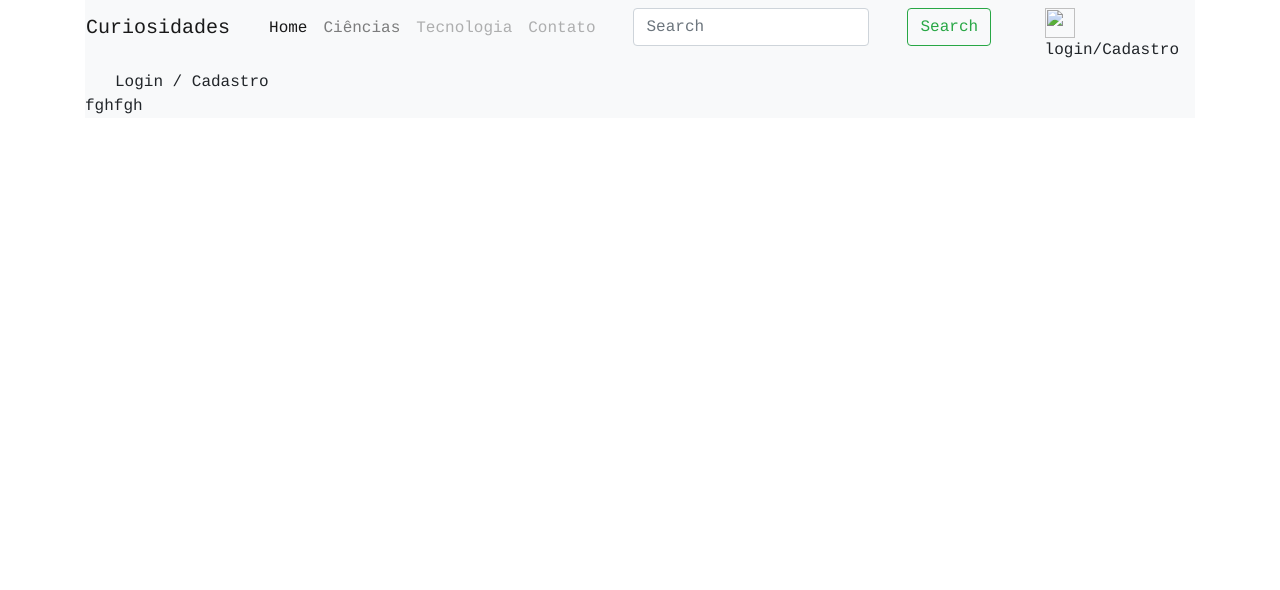
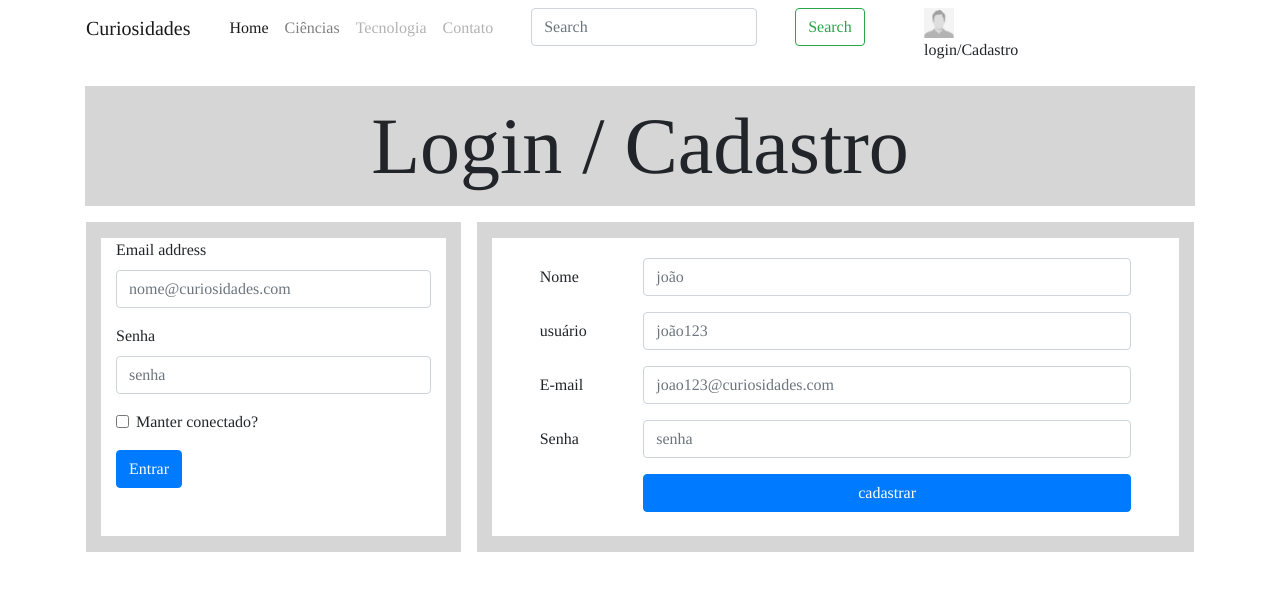
Before and after one commit to MarquesCleiton/site-html, a plain HTML site: page Com bootstrap/assets/html/formulario.html in a window 1280 px wide. Drawn offline with nearby package versions, Linux system fonts and the light colour scheme.

Commit message:
site atualizado

```diff
--- a/Com bootstrap/assets/css/style.css
+++ b/Com bootstrap/assets/css/style.css
@@ -2,3 +2,20 @@
     padding: 0%;
     margin: 0%;
 }
+
+.corDeFundo{
+    background-color:#d6d6d6;
+}
+.formulario{
+    background-color:#ffffff;
+}
+
+.formatoTexto{
+    font-family: "Bookman Old Style", Times, serif;
+}
+
+.titulo{
+    text-align: center;
+    font-family: "Bookman Old Style", Times, serif;
+    font-size: 80px;
+}
--- a/Com bootstrap/assets/html/formulario.html
+++ b/Com bootstrap/assets/html/formulario.html
@@ -14,15 +14,15 @@
         integrity="sha384-ggOyR0iXCbMQv3Xipma34MD+dH/1fQ784/j6cY/iJTQUOhcWr7x9JvoRxT2MZw1T" crossorigin="anonymous">
 
     <link rel="stylesheet" type="text/css" href="../css/style.css">
-    <title>Curiosidades</title>
+    <title>Formulário</title>
 </head>
 
 <body>
 
-    <div class="container" style="font-family:courier,comic-sans,helvetica;">
+    <div class="container formatoTexto">
 
         <header>
-            <nav class="navbar navbar-expand-lg navbar-light bg-light">
+            <nav class="navbar navbar-expand-lg navbar-light">
                 <div class="row">
 
                     <a class="navbar-brand" href="#">Curiosidades</a>
@@ -60,55 +60,82 @@
                     </div>
 
                     <div class="col">
-                        <img src="assets/image/user.jpg" alt="" width="30px" height="30px">
+                        <img src="../image/user.jpg" alt="" width="30px" height="30px">
                         login/Cadastro
                     </div>
                 </div>
             </nav>
         </header>
 
-        <div class="container bg-light">
+        <div class="container corDeFundo mt-3 mb-3 mr-5">
             <div>
-                <div class="col">
+                <div class="col titulo corDeFundo mt-3 mb-3">
                     Login / Cadastro
                 </div>
             </div>
         </div>
 
-        <div class="containe bg-light">
-            fghfgh
-            <!-- <div class="row">
-                <div class="col-4 mr-3 bg-light">
-                    sadsad
+        <div class="containe ml-3">
+            <div class="row">
+                <div class="col-4 corDeFundo mr-3 mr-3">
 
-                    <div class="container" style="background-color:white">
-                        <form >
+                    <div class="container formulario">
+                        <form class="mt-3 mb-3">
                             <div class="form-group">
                                 <label for="exampleInputEmail1">Email address</label>
                                 <input type="email" class="form-control" id="exampleInputEmail1"
-                                    aria-describedby="emailHelp" placeholder="Enter email">
-                                <small id="emailHelp" class="form-text text-muted">We'll never share your email with
-                                    anyone else.</small>
+                                    aria-describedby="emailHelp" placeholder="nome@curiosidades.com">
                             </div>
                             <div class="form-group">
-                                <label for="exampleInputPassword1">Password</label>
+                                <label for="exampleInputPassword1">Senha</label>
                                 <input type="password" class="form-control" id="exampleInputPassword1"
-                                    placeholder="Password">
+                                    placeholder="senha">
                             </div>
                             <div class="form-group form-check">
                                 <input type="checkbox" class="form-check-input" id="exampleCheck1">
-                                <label class="form-check-label" for="exampleCheck1">Check me out</label>
+                                <label class="form-check-label" for="exampleCheck1">Manter conectado?</label>
                             </div>
-                            <button type="submit" class="btn btn-primary">Submit</button>
+                            <button type="submit" class="btn btn-primary mb-5">Entrar</button>
                         </form>
+                    </div>
+
                 </div>
-                <div class="col bg-light">
-                    dfdfg-->
+                <div class="col corDeFundo mr-3">
+                    <form>
+                        <div class="containe formulario mt-3 pr-5 pl-5 pt-1 ">
+                            <div class="form-group row mt-3">
+                                <label for="inputEmail3" class="col col-form-label ">Nome</label>
+                                <div class="col-sm-10">
+                                    <input type="email" class="form-control" id="inputEmail3" placeholder="joão">
+                                </div>
+                            </div>
+                            <div class="form-group row">
+                                <label for="inputPassword3" class="col col-form-label">usuário</label>
+                                <div class="col-sm-10">
+                                    <input type="password" class="form-control" id="inputPassword3"
+                                        placeholder="joão123">
+                                </div>
+                            </div>
+                            <div class="form-group row">
+                                <label for="inputPassword3" class="col col-form-label">E-mail</label>
+                                <div class="col-sm-10">
+                                    <input type="password" class="form-control" id="inputPassword3"
+                                        placeholder="joao123@curiosidades.com">
+                                </div>
+                            </div>
+                            <div class="form-group row">
+                                <label for="inputPassword3" class="col col-form-label">Senha</label>
+                                <div class="col-sm-10">
+                                    <input type="password" class="form-control" id="inputPassword3" placeholder="senha">
+                                    <button type="submit" class=" col btn btn-primary mt-3 mb-4">cadastrar</button>
+                                </div>
+                            </div>
+                        </div>
+                    </form>
                 </div>
             </div>
 
         </div>
-    </div>
     </div>
 
     <script src="https://code.jquery.com/jquery-3.3.1.slim.min.js"
```
Also changed, not shown: Com bootstrap/index.html (+2 -2 lines), Com bootstrap/teste.html (+7 -7 lines).
